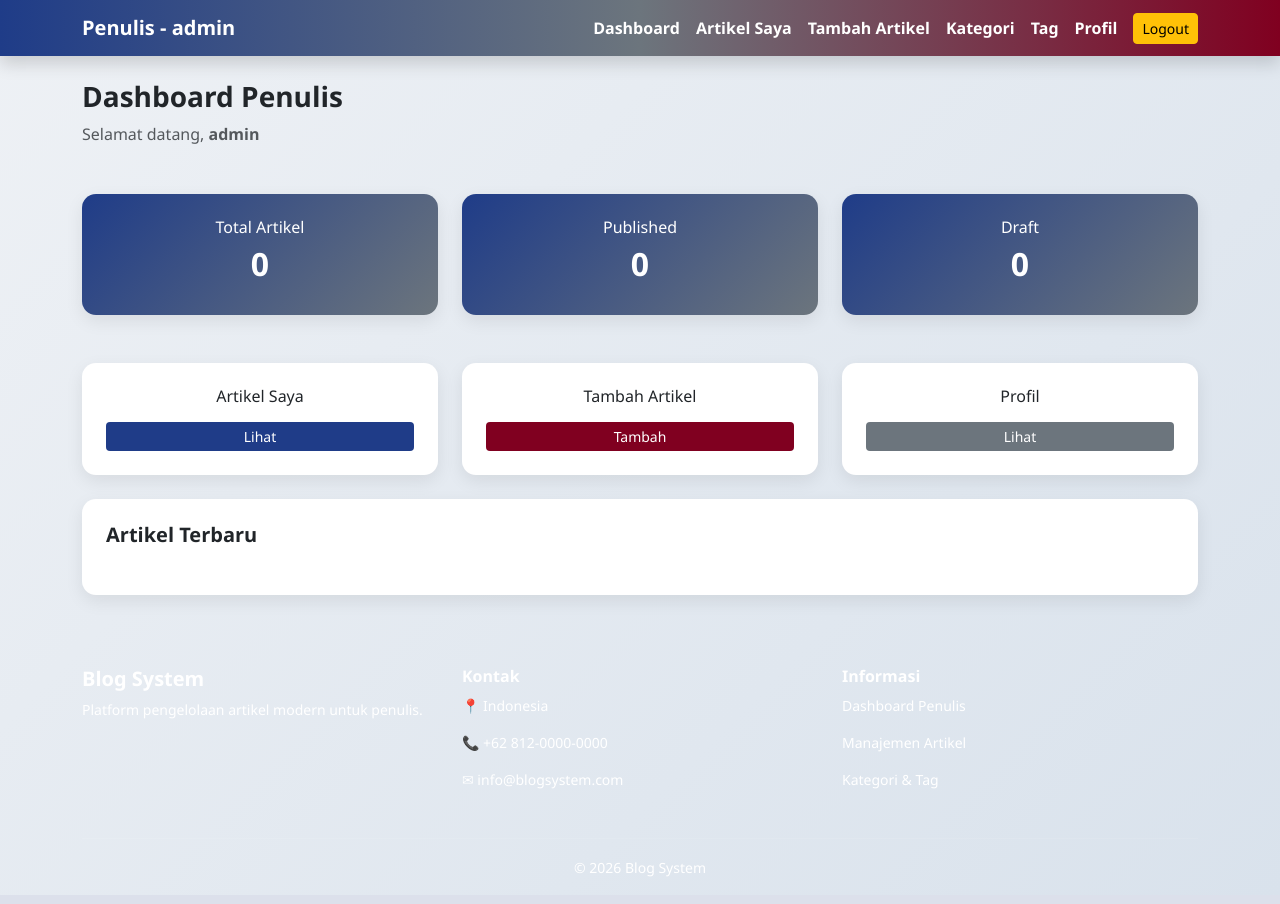
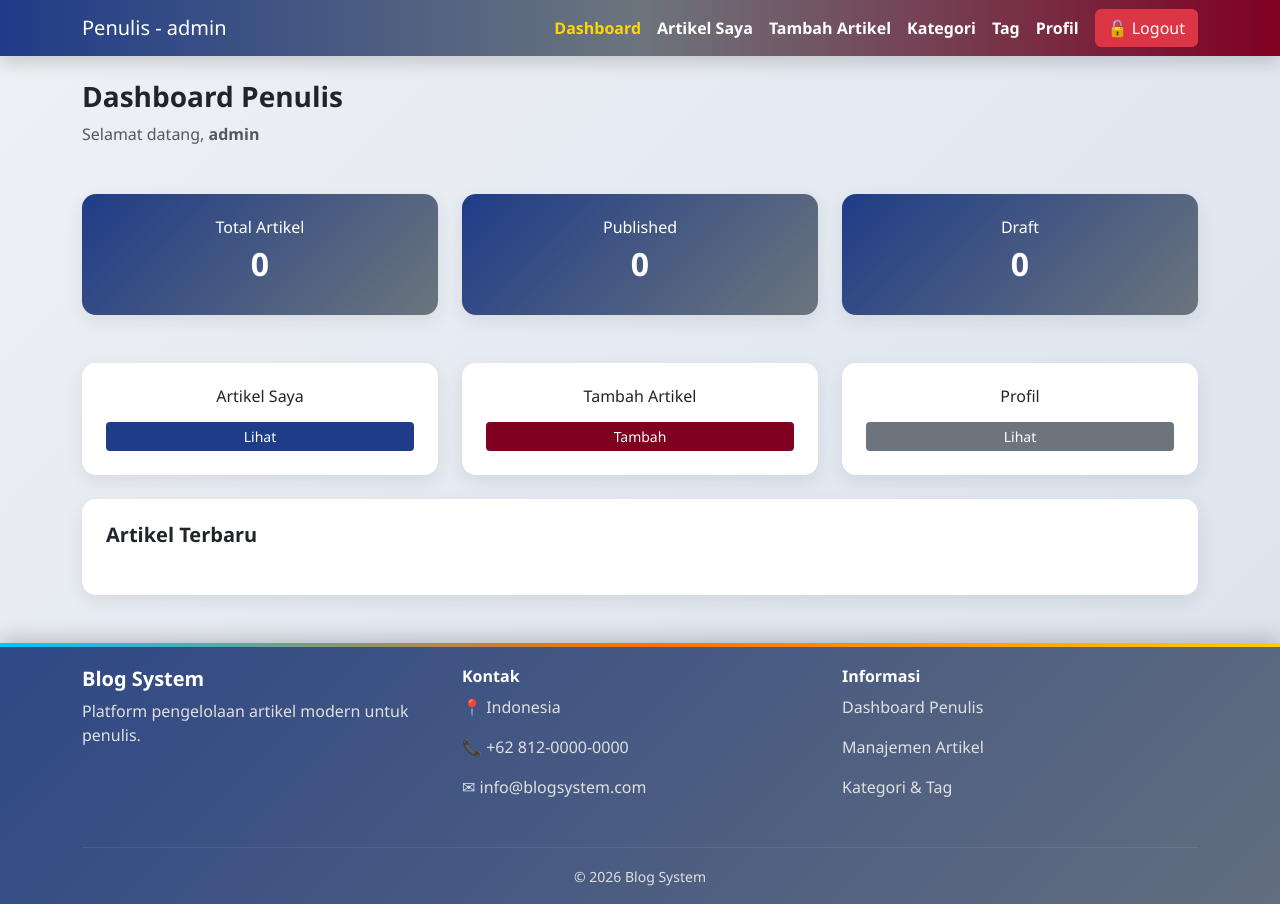
Before and after one commit to blueycoura04/Sistem-aplikasi-blog, a PHP site: page /penulis/index.php in a window 1280 px wide. Before the commit the page ends 877 px from the top, so only its background shows below. Run offline with PHP 8.4, Linux system fonts and the light colour scheme; a user stored in the database is signed in; data comes from the database, SQL or seed files in the repository.

Commit message:
Update dashboard.php

```diff
--- a/projectblog/penulis/dashboard.php
+++ b/projectblog/penulis/dashboard.php
@@ -7,7 +7,11 @@ if(!isset($_SESSION['login'])){
     exit;
 }
 
+/* MENU AKTIF */
+$menu = $_GET['menu'] ?? 'dashboard';
+
 $username = $_SESSION['username'];
+
 $stmt = mysqli_prepare($conn, "SELECT id_user FROM users WHERE username = ?");
 mysqli_stmt_bind_param($stmt, "s", $username);
 mysqli_stmt_execute($stmt);
@@ -67,15 +71,27 @@ body {
 }
 
 /* NAVBAR */
-.navbar {
+.navbar-custom {
     background: linear-gradient(90deg, #1f3c88, #6c757d, #800020);
 }
-.navbar-brand, .nav-link {
+
+/* MENU */
+.navbar-custom .nav-link {
     color: #fff !important;
-    font-weight: 600;
+    font-weight: bold;
+    transition: 0.3s;
 }
-.nav-link:hover {
-    opacity: 0.8;
+
+/* HOVER */
+.navbar-custom .nav-link:hover {
+    color: #ffd700 !important;
+}
+
+/* ACTIVE */
+.navbar-custom .nav-link.active {
+    color: #ffd700 !important;
+    font-weight: bold;
+    border-bottom: none !important;
 }
 
 /* CARD */
@@ -96,34 +112,51 @@ body {
 }
 
 /* BUTTON */
-.btn-primary {
-    background-color: #1f3c88;
-    border: none;
-}
-.btn-primary:hover {
-    background-color: #162e66;
-}
-
-.btn-success {
-    background-color: #800020;
-    border: none;
-}
-.btn-success:hover {
-    background-color: #5a0016;
-}
-
-.btn-dark {
-    background-color: #6c757d;
-    border: none;
-}
-.btn-dark:hover {
-    background-color: #565e64;
-}
+.btn-primary { background-color: #1f3c88; border: none; }
+.btn-success { background-color: #800020; border: none; }
+.btn-dark { background-color: #6c757d; border: none; }
 
 /* LIST */
 .list-group-item {
     border: none;
     border-bottom: 1px solid #eee;
+}
+
+/* FOOTER */
+.footer-gradient {
+    background: linear-gradient(135deg, #1f3c88, #6c757d, #800020);
+    position: relative;
+    overflow: hidden;
+    background-size: 300% 300%;
+    animation: gradientMove 8s ease infinite;
+}
+
+.footer-gradient::before {
+    content: '';
+    position: absolute;
+    top: 0;
+    width: 100%;
+    height: 4px;
+    background: linear-gradient(90deg, #00c6ff, #ff6f00, #ffcc00);
+}
+
+.footer-title {
+    color: #fff;
+    font-weight: bold;
+}
+
+.footer-text {
+    color: #e0e0e0;
+}
+
+footer {
+    box-shadow: 0 -5px 20px rgba(0,0,0,0.2);
+}
+
+@keyframes gradientMove {
+    0% { background-position: 0% 50%; }
+    50% { background-position: 100% 50%; }
+    100% { background-position: 0% 50%; }
 }
 </style>
 </head>
@@ -131,7 +164,7 @@ body {
 <body>
 
 <!-- NAVBAR -->
-<nav class="navbar navbar-expand-lg navbar-dark shadow">
+<nav class="navbar navbar-expand-lg navbar-dark navbar-custom shadow">
   <div class="container">
     <a class="navbar-brand" href="index.php?menu=dashboard">
         Penulis - <?= htmlspecialchars($username) ?>
@@ -140,14 +173,36 @@ body {
     <div class="collapse navbar-collapse justify-content-end">
         <ul class="navbar-nav align-items-center">
 
-            <li class="nav-item"><a class="nav-link" href="index.php?menu=dashboard">Dashboard</a></li>
-            <li class="nav-item"><a class="nav-link" href="index.php?menu=artikel_saya">Artikel Saya</a></li>
-            <li class="nav-item"><a class="nav-link" href="index.php?menu=tambah_artikel">Tambah Artikel</a></li>
-            <li class="nav-item"><a class="nav-link" href="index.php?menu=kategori">Kategori</a></li>
-            <li class="nav-item"><a class="nav-link" href="index.php?menu=tag">Tag</a></li>
-            <li class="nav-item"><a class="nav-link" href="index.php?menu=profil_penulis">Profil</a></li>
+            <li class="nav-item">
+                <a class="nav-link <?= ($menu == 'dashboard') ? 'active' : '' ?>" href="index.php?menu=dashboard">Dashboard</a>
+            </li>
+
+            <li class="nav-item">
+                <a class="nav-link <?= ($menu == 'artikel_saya') ? 'active' : '' ?>" href="index.php?menu=artikel_saya">Artikel Saya</a>
+            </li>
+
+            <li class="nav-item">
+                <a class="nav-link <?= ($menu == 'tambah_artikel') ? 'active' : '' ?>" href="index.php?menu=tambah_artikel">Tambah Artikel</a>
+            </li>
+
+            <li class="nav-item">
+                <a class="nav-link <?= ($menu == 'kategori') ? 'active' : '' ?>" href="index.php?menu=kategori">Kategori</a>
+            </li>
+
+            <li class="nav-item">
+                <a class="nav-link <?= ($menu == 'tag') ? 'active' : '' ?>" href="index.php?menu=tag">Tag</a>
+            </li>
+
+            <li class="nav-item">
+                <a class="nav-link <?= ($menu == 'profil_penulis') ? 'active' : '' ?>" href="index.php?menu=profil_penulis">Profil</a>
+            </li>
+
             <li class="nav-item ms-2">
-                <a class="btn btn-sm btn-warning" href="../logout.php">Logout</a>
+                <a href="../logout.php"
+                   class="btn btn-danger"
+                   onclick="return confirm('Yakin ingin logout?')">
+                   🔓 Logout
+                </a>
             </li>
 
         </ul>
@@ -229,33 +284,31 @@ body {
     </div>
 
 </div>
+
+<!-- FOOTER -->
 <footer class="mt-5">
     <div class="footer-gradient text-white pt-4 pb-3">
         <div class="container">
 
             <div class="row">
-
                 <div class="col-md-4 mb-3">
-                    <h5 class="fw-bold footer-title">Blog System</h5>
-                    <p class="small footer-text">
-                        Platform pengelolaan artikel modern untuk penulis.
-                    </p>
+                    <h5 class="footer-title">Blog System</h5>
+                    <p class="footer-text">Platform pengelolaan artikel modern untuk penulis.</p>
                 </div>
 
                 <div class="col-md-4 mb-3">
-                    <h6 class="fw-bold footer-title">Kontak</h6>
-                    <p class="small footer-text">📍 Indonesia</p>
-                    <p class="small footer-text">📞 +62 812-0000-0000</p>
-                    <p class="small footer-text">✉ info@blogsystem.com</p>
+                    <h6 class="footer-title">Kontak</h6>
+                    <p class="footer-text">📍 Indonesia</p>
+                    <p class="footer-text">📞 +62 812-0000-0000</p>
+                    <p class="footer-text">✉ info@blogsystem.com</p>
                 </div>
 
                 <div class="col-md-4 mb-3">
-                    <h6 class="fw-bold footer-title">Informasi</h6>
-                    <p class="small footer-text">Dashboard Penulis</p>
-                    <p class="small footer-text">Manajemen Artikel</p>
-                    <p class="small footer-text">Kategori & Tag</p>
+                    <h6 class="footer-title">Informasi</h6>
+                    <p class="footer-text">Dashboard Penulis</p>
+                    <p class="footer-text">Manajemen Artikel</p>
+                    <p class="footer-text">Kategori & Tag</p>
                 </div>
-
             </div>
 
             <hr style="border-color: rgba(255,255,255,0.3);">
@@ -267,6 +320,7 @@ body {
         </div>
     </div>
 </footer>
+
 <script src="https://cdn.jsdelivr.net/npm/bootstrap@5.3.2/dist/js/bootstrap.bundle.min.js"></script>
 
 </body>
```
